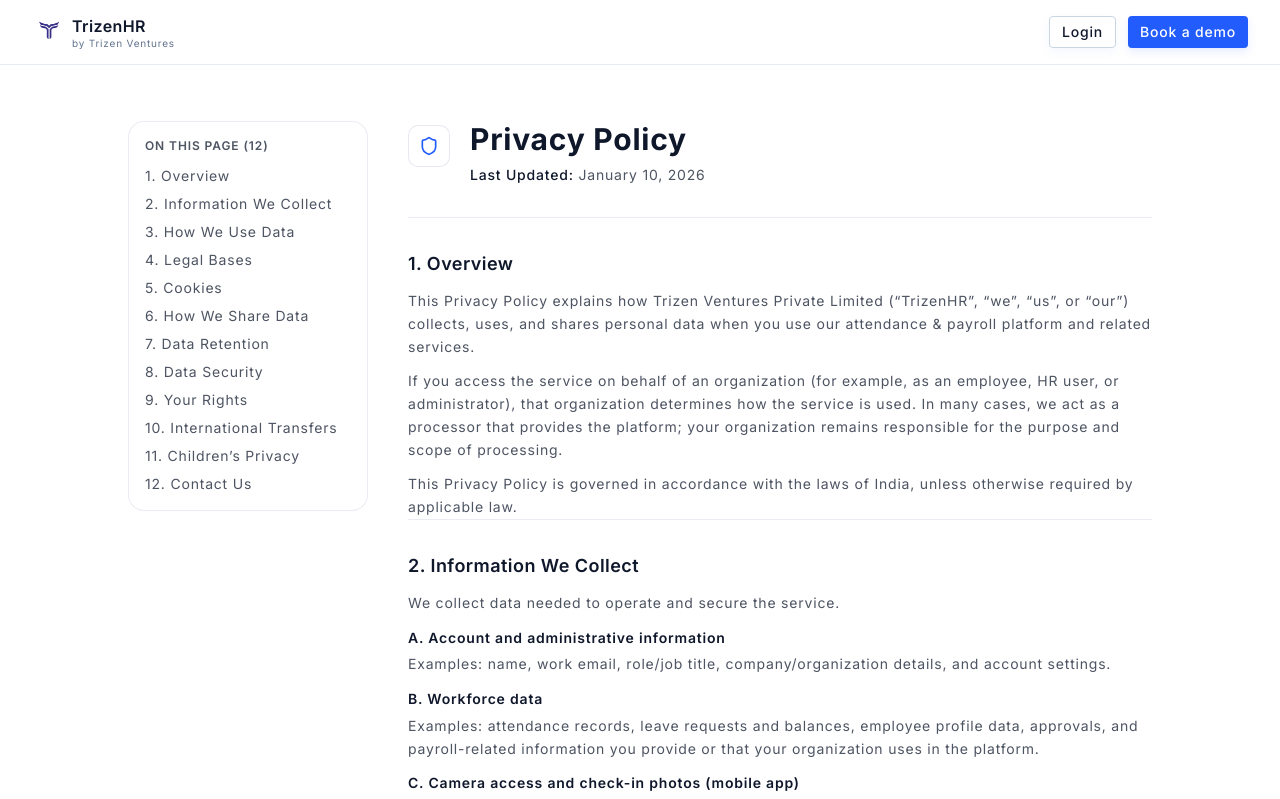
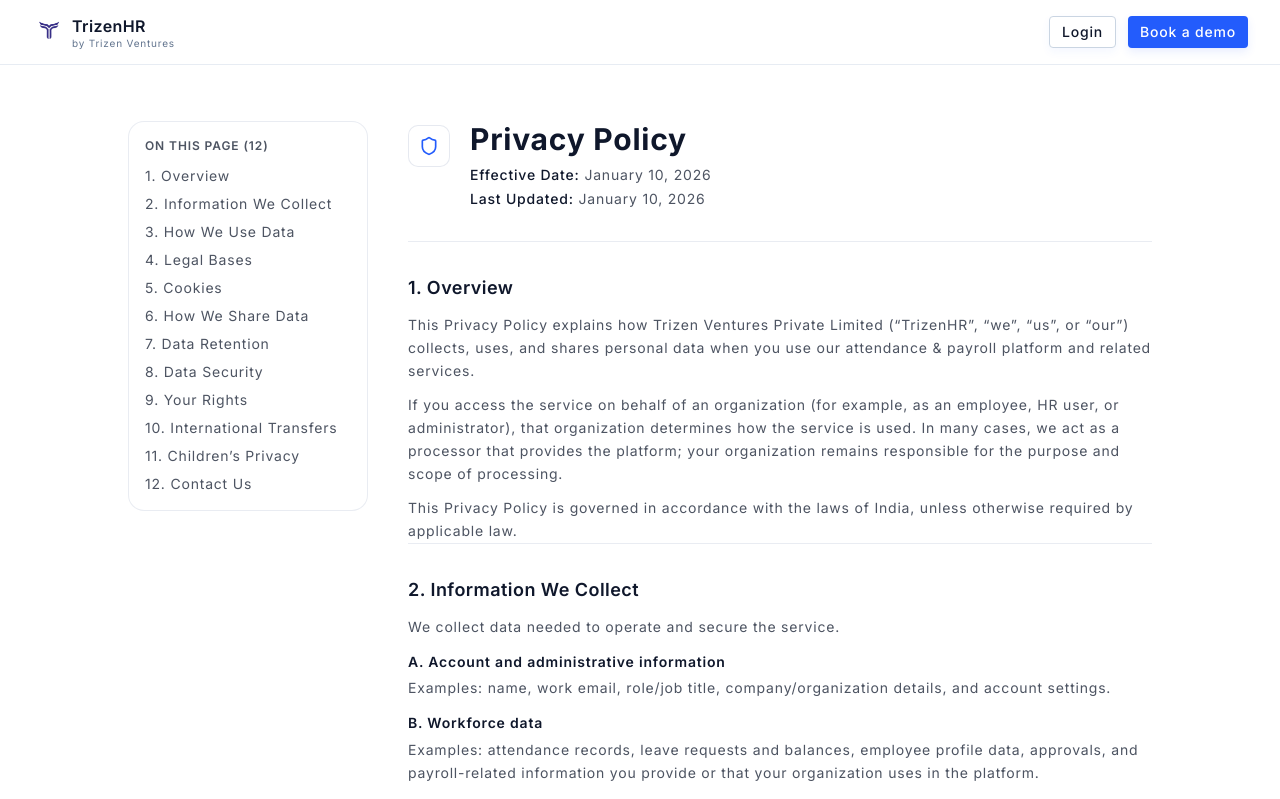
Before and after one commit to TrizenHR/trizenhr_frontend, a Next.js app: page /privacy-policy in a window 1280 px wide. Shown: the top 799 px of the page. Built offline with nearby package versions, Linux system fonts and the light colour scheme; no server answers.

Commit message:
fixed deployment error

```diff
--- a/src/app/privacy-policy/page.tsx
+++ b/src/app/privacy-policy/page.tsx
@@ -145,7 +145,10 @@ export default function PrivacyPolicyPage() {
                 <div>
                   <h1 className="text-2xl font-bold tracking-tight text-foreground sm:text-3xl">Privacy Policy</h1>
                   <div className="mt-2 space-y-1 text-sm text-muted-foreground">
-
+                    <p>
+                      <span className="font-medium text-foreground">Effective Date:</span>{' '}
+                      {effectiveDate.toLocaleDateString(undefined, { year: 'numeric', month: 'long', day: 'numeric' })}
+                    </p>
                     <p>
                       <span className="font-medium text-foreground">Last Updated:</span>{' '}
                       {lastUpdated.toLocaleDateString(undefined, { year: 'numeric', month: 'long', day: 'numeric' })}
```
